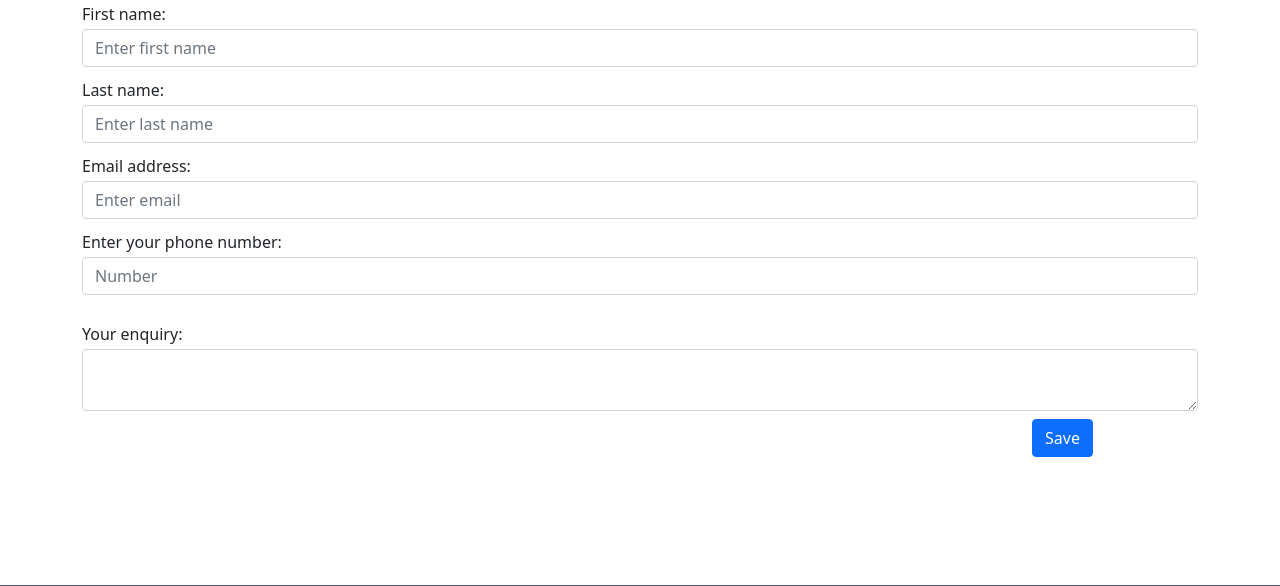
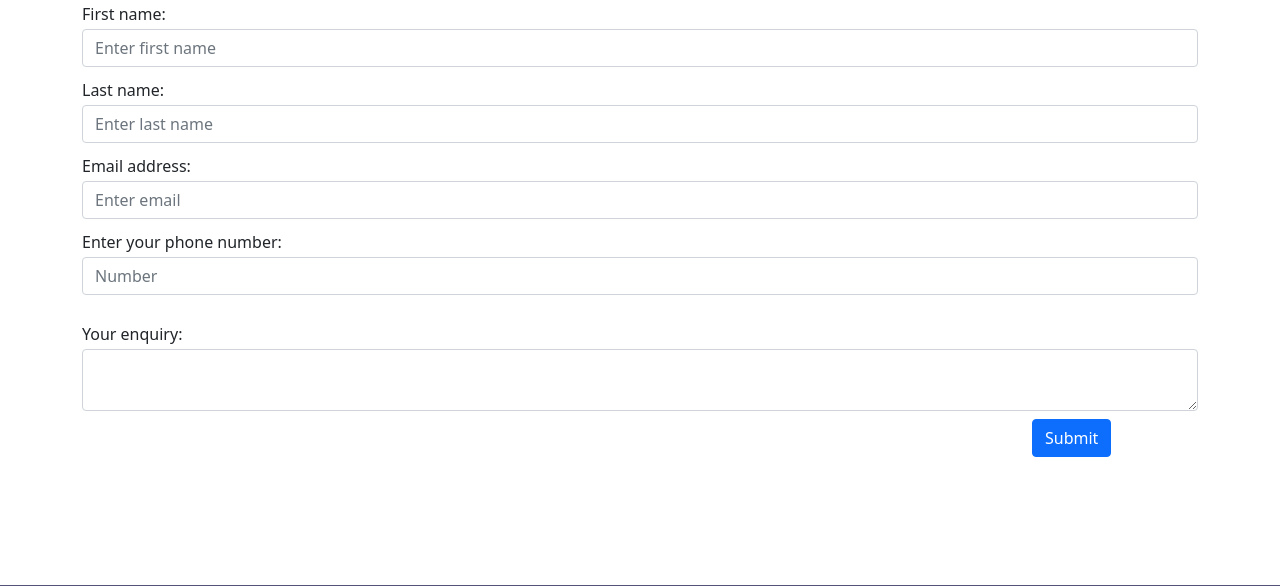
Before and after one commit to uumarabid/UmarDatabaseDrivenWebsite, a PHP site: page /contactus.php in a window 1280 px wide. Shown: the part 153-739 px from the top of the page. Run offline with PHP 8.4, Linux system fonts and the light colour scheme.

Commit message:
Update to submit button

```diff
--- a/contactus.php
+++ b/contactus.php
@@ -105,7 +105,7 @@
 
                                 </div>
                                 <div class="col-md-2">
-                                    <button type="submit" class="btn btn-primary" name="saveButton" id="saveButton"> Save </button>
+                                    <button type="submit" class="btn btn-primary" name="saveButton" id="saveButton"> Submit </button>
                                 </div>
                             </div>
 
```
